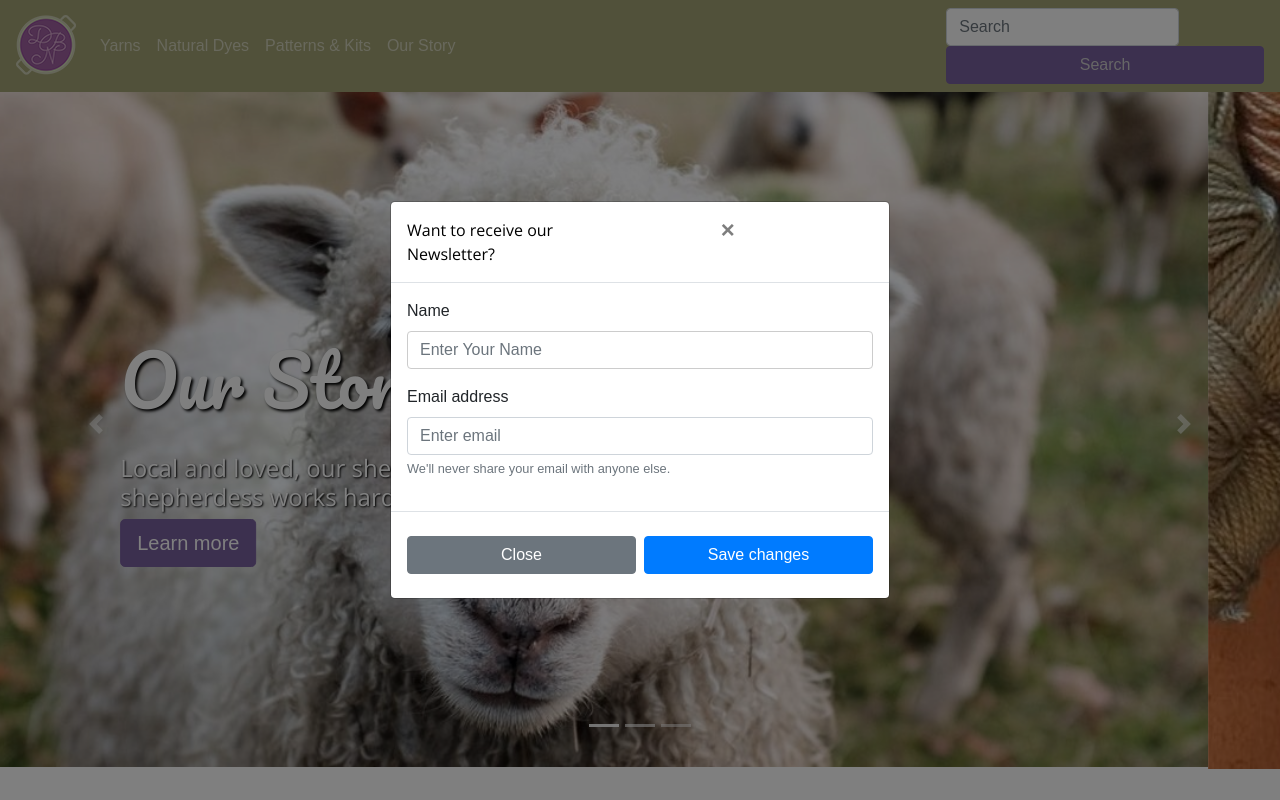
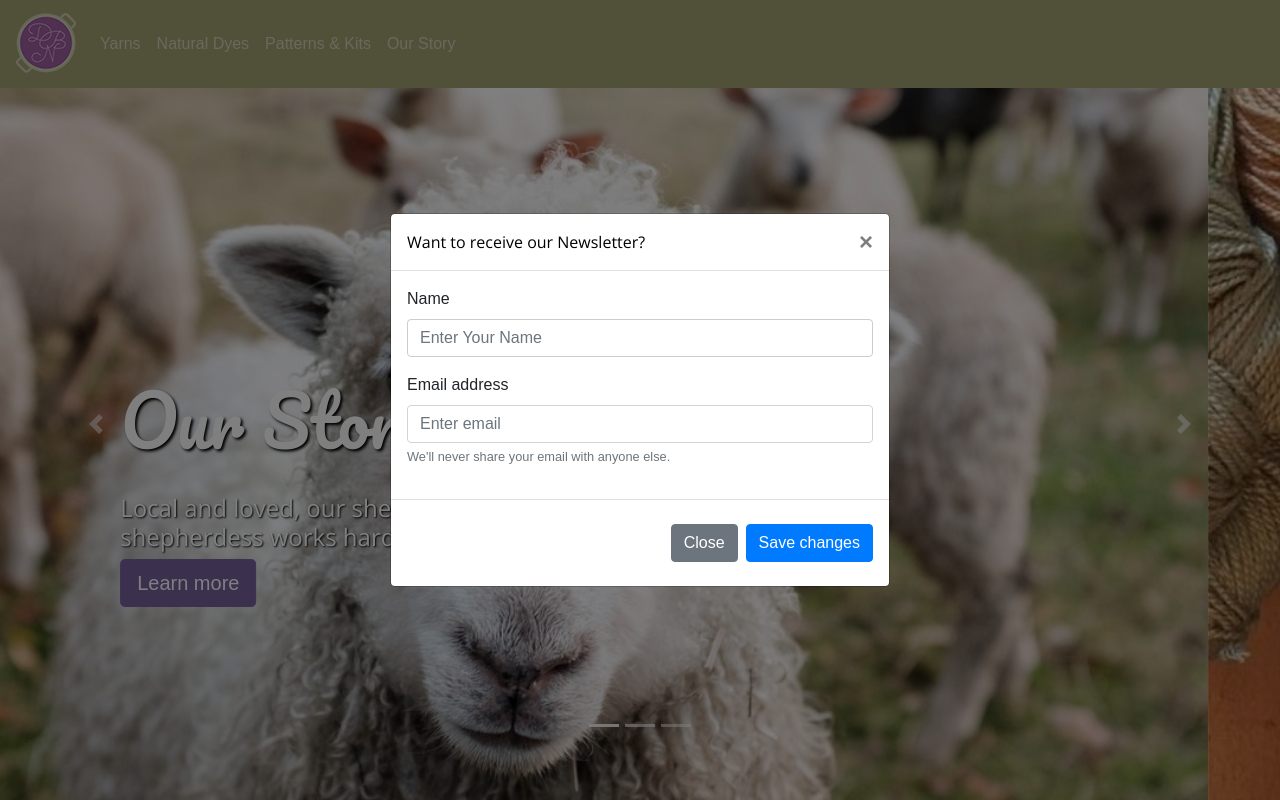
Before and after one commit to traceyglenz/DyedByNature, a plain HTML site: page index.html in a window 1280 px wide. Shown: the top 800 px of the page. Drawn offline with nearby package versions, Linux system fonts and the light colour scheme.

Commit message:
nav search remove

```diff
--- a/css/carousel.css
+++ b/css/carousel.css
@@ -71,7 +71,9 @@ h5 {
   height: auto;
 }
 
-
+.carousel-inner {
+  top: 40px;
+}
 
 /* MARKETING CONTENT
 -------------------------------------------------- */
--- a/css/style.css
+++ b/css/style.css
@@ -67,7 +67,6 @@ padding: 14px 20px;
 margin: 8px 0;
 border: none;
 cursor: pointer;
-width: 100%
 }
 .cancelbtn {
 padding: 14px 20px;
--- a/index.html
+++ b/index.html
@@ -45,10 +45,10 @@
          <a class="nav-link" href="#StoryFeature">Our Story</a>
        </li>
      </ul>
-     <form class="form-inline my-2 my-lg-0">
+     <!-- <form class="form-inline my-2 my-lg-0">
        <input class="form-control mr-sm-2" type="search" placeholder="Search" aria-label="Search">
        <button class="btn btn-search btn-outline-success my-2 my-sm-0" type="submit">Search</button>
-     </form>
+     </form> -->
    </div>
  </nav>
 </header>
```
